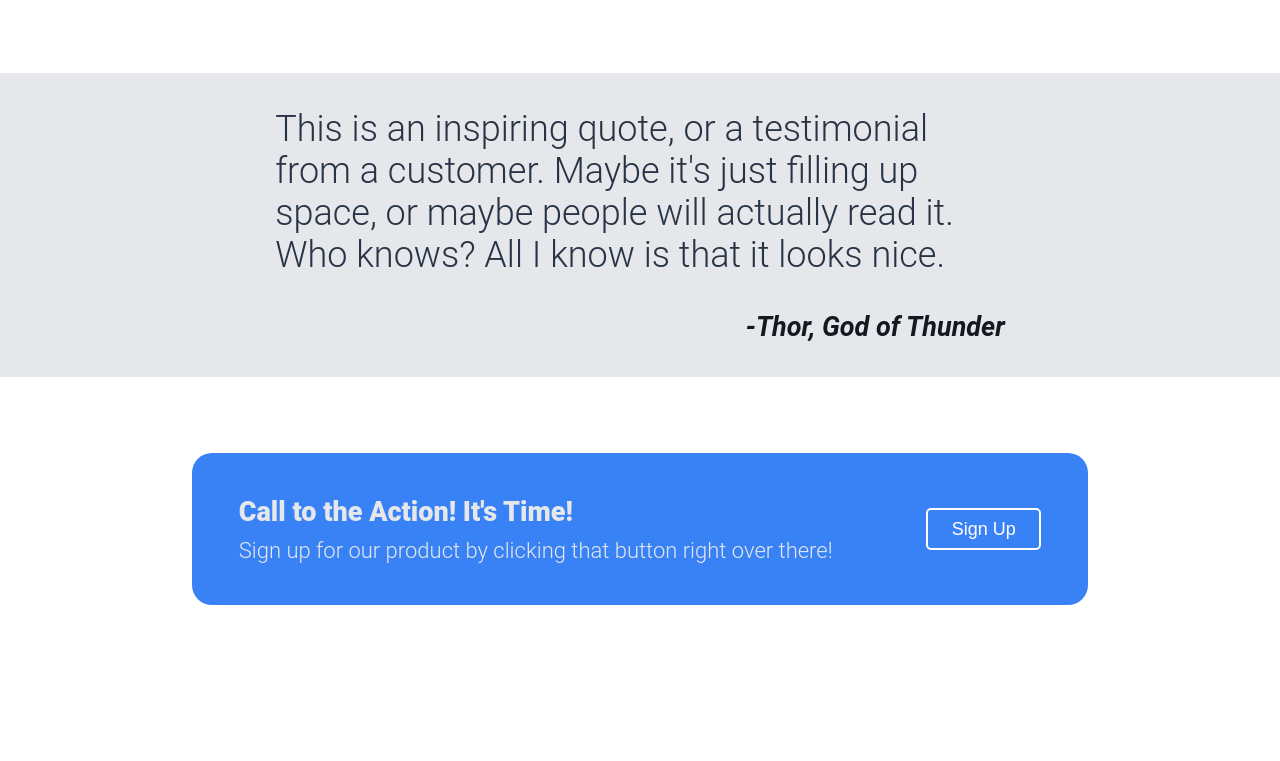
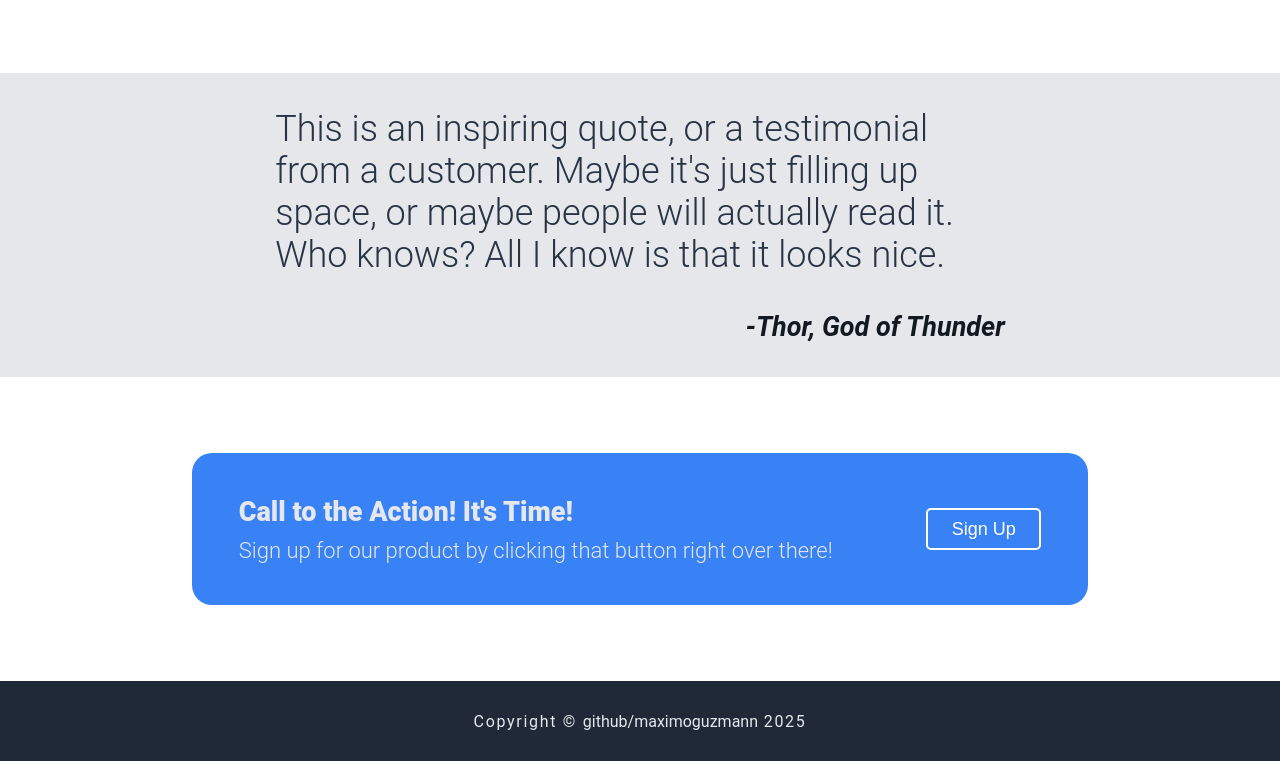
Before and after one commit to maximoguzmann/landing-page, a plain HTML site: page index.html in a window 1280 px wide. Shown: the part 1207-1968 px from the top of the page. Before the commit the page ends 1888 px from the top, so only its background shows below. Drawn offline with Linux system fonts and the light colour scheme.

Commit message:
Adding and styling footer

```diff
--- a/index.html
+++ b/index.html
@@ -89,5 +89,15 @@
         </div>
       </div>
     </main>
+
+    <footer class="foot">
+      <p>
+        Copyright &copy;
+        <a href="https://www.github.com/maximoguzmann" target="_blank"
+          >github/maximoguzmann</a
+        >
+        2025
+      </p>
+    </footer>
   </body>
 </html>
--- a/style.css
+++ b/style.css
@@ -283,3 +283,26 @@ Quote Text: 36px #1F2937 weight: 300;
 .actionButton:active {
   border: 3px solid #fff;
 }
+
+/* Footer Styling */
+.foot {
+  width: 100%;
+  height: 80px;
+
+  background-color: #1f2937;
+
+  display: flex;
+  justify-content: center;
+  align-items: center;
+
+  color: #e5e7eb;
+
+  letter-spacing: 1.7px;
+}
+
+.foot a {
+  text-decoration: none;
+  color: #e5e7eb;
+  cursor: pointer;
+  letter-spacing: 0;
+}
```
